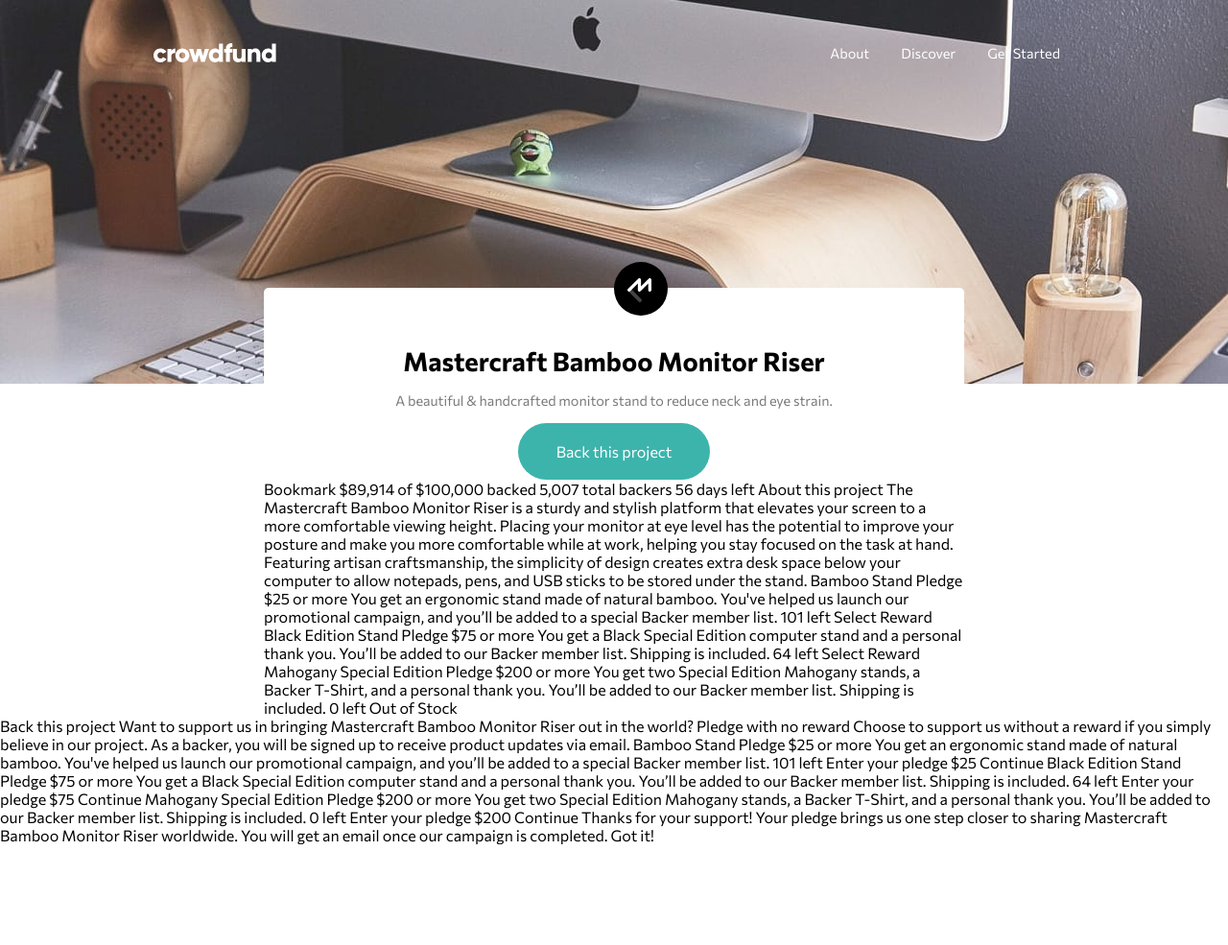
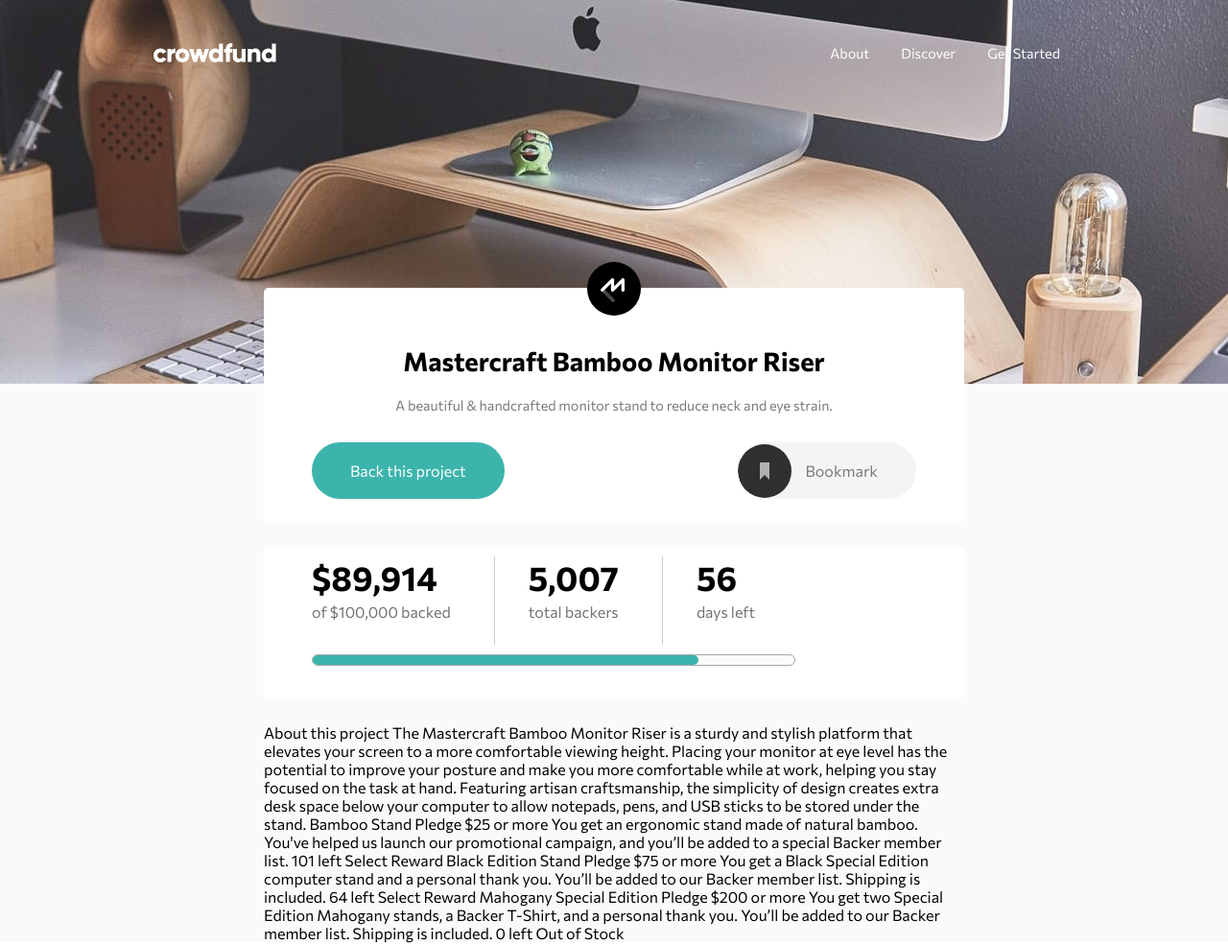
Before and after one commit to HerikCosmo/praticas-frontend, a plain HTML site: page crowdfunding-product-page-main/index.html in a window 1280 px wide. Shown: the top 985 px of the page at 96% size. Before the commit the page ends 880 px from the top, so only its background shows below. Drawn offline with Linux system fonts and the light colour scheme.

Commit message:
Apresentacao e estatisticas iniciais

```diff
--- a/crowdfunding-product-page-main/css/style.css
+++ b/crowdfunding-product-page-main/css/style.css
@@ -7,8 +7,7 @@
 }
 
 main{
-    background: #fafafa;
-    background: url('../images/image-hero-desktop.jpg') no-repeat top center;
+    background: url('../images/image-hero-desktop.jpg') #fafafa no-repeat top center;
     padding: 0 160px;
 }
 
@@ -36,10 +35,11 @@ li a:hover{
 }
 
 .principal{
-    background: #fff;
-    border-radius : 5px;
+
+
     width: 730px;
     margin: 0 auto;
+
 }
 .apresentacao{
     text-align: center;
@@ -53,12 +53,17 @@ li a:hover{
     font-size: 0.9em;
 }
 .apresentacao h1, .apresentacao h3{
-    padding-bottom: 15px;
+    margin-bottom: 20px;
 }
 
+article{
+    margin-bottom: 25px;
+    background: #fff;
+    padding: 0 50px 25px;
+    border-radius: 5px;
+}
 .logo-mc{
     position:relative;
-    left: 50%;
     top: -27px;
 }
 
@@ -67,5 +72,54 @@ li a:hover{
     border: none;
     color: white;
     padding: 20px 40px;
-    border-radius: 30px;
+    border-radius: 100px;
+    font-weight: 500px;
 }
+
+#bookmark{
+    background: url('../images/icon-bookmark.svg') #f4f4f4 left center no-repeat;
+    color:hsl(0, 0%, 48%);
+    padding-left: 70px;
+}
+
+.botoes{
+    margin-top: 30px;
+    display:flex;
+    justify-content: space-between;
+}
+
+.numeros{
+    display: flex;
+    justify-content: flex-start;
+
+}
+
+.numeros h2{
+    font-size: 2.2em;
+    font-weight: 700;
+    padding-bottom: 5px;
+}
+.numeros p{
+    color: #727272;
+}
+.numeros div{
+    margin-top: 10px;
+    /* padding-right: 95px; */
+    padding: 0 45px 25px 35px;
+    border-right: 1px solid #cccccc;
+}
+.numeros div:first-child{
+    padding-left: 0;
+}
+.numeros div:last-child{
+    border-right: none;
+}
+.border{
+    margin: 10px 0;
+    width: 80%;
+    height: 12px;
+    border: 1px solid #a7a7a7;
+    background: #fafafa;
+    border-radius: 25px;
+}
+.progress-bar{width: 80%; height: 100%; background: hsl(176, 50%, 47%);border-radius: 25px;}
--- a/crowdfunding-product-page-main/index.html
+++ b/crowdfunding-product-page-main/index.html
@@ -27,20 +27,39 @@
       </nav>
     </header>
     <section class="principal">
-      <img src="images/logo-mastercraft.svg" alt="Logo MasterCraft" class='logo-mc'>
+
       <article class="apresentacao">
+        <img src="images/logo-mastercraft.svg" alt="Logo MasterCraft" class='logo-mc'>
         <h1>Mastercraft Bamboo Monitor Riser</h1>
         <h3>A beautiful & handcrafted monitor stand to reduce neck and eye strain.</h3>
+        <div class="botoes">
         <button>Back this project</button>
+        <button id='bookmark'>Bookmark</button>
+        </div>
+      </article>
+      <article class="estatisiticas">
+        <div class="numeros">
+          <div>
+            <h2>$89,914</h2>
+            <p>of $100,000 backed</p>
+          </div>
+          <div>
+            <h2>5,007</h2>
+            <p>total backers</p>
+          </div>
+          <div>
+            <h2>56</h2>
+            <p>days left</p>
+          </div>
+        </div>
+         <div class="border">
+           <div class="progress-bar"></div>
+         </div>
+
 
       </article>
 
 
-  Bookmark
-
-  $89,914 of $100,000 backed
-  5,007 total backers
-  56 days left
 
   About this project
 
```
